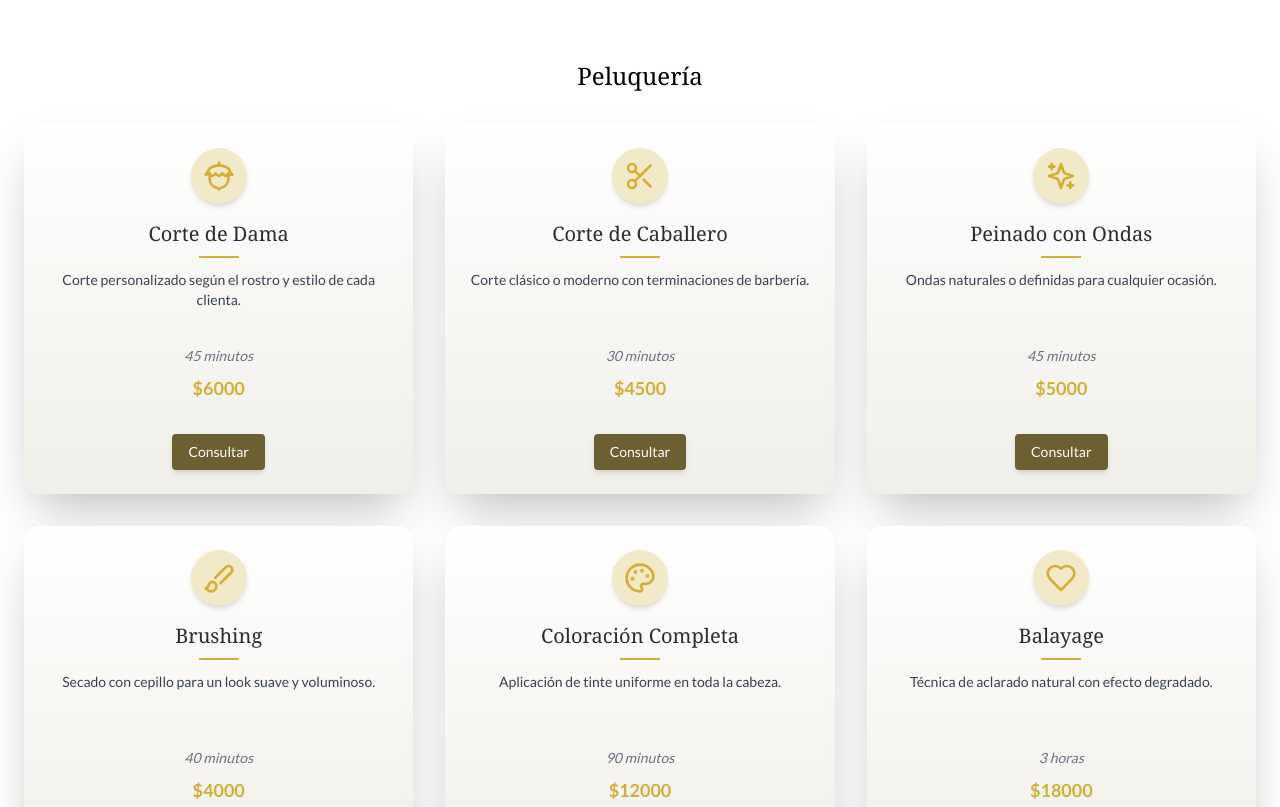
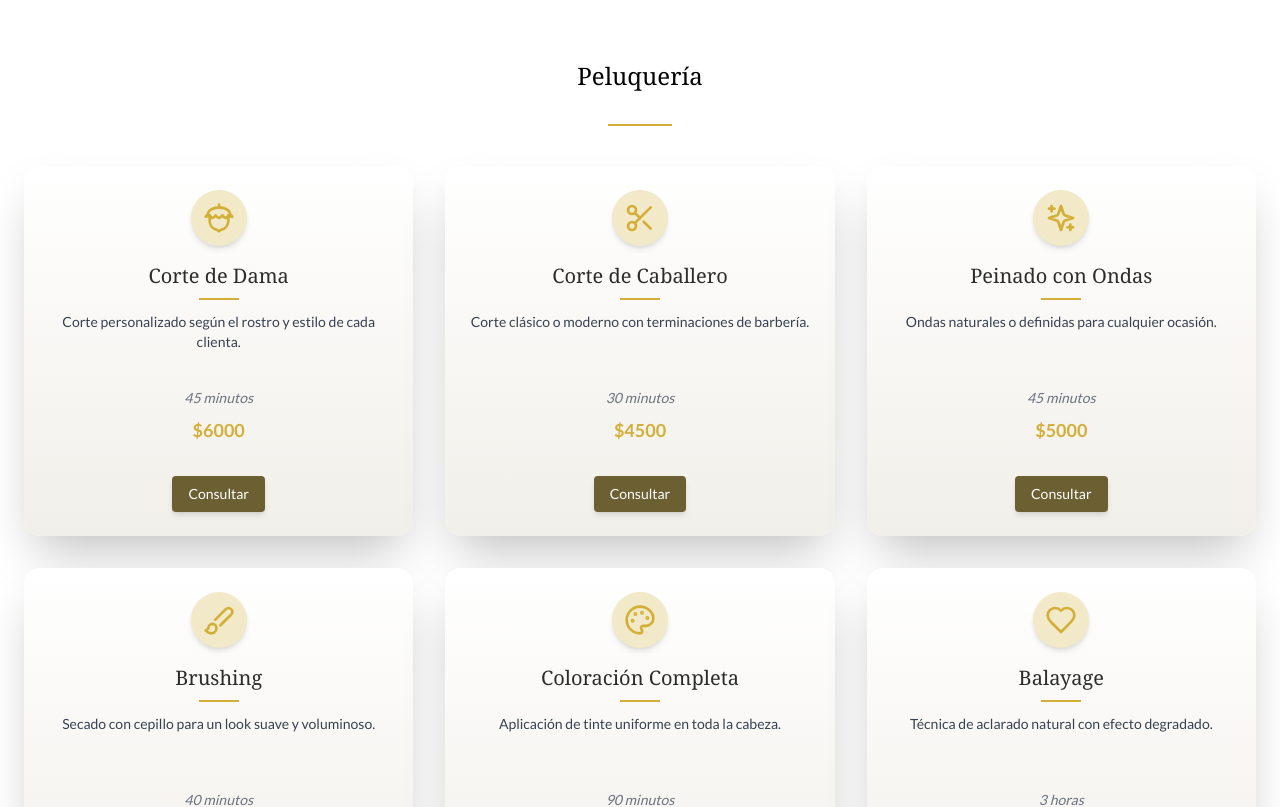
Before and after one commit to fede-cid/peluqueria-stella, a React (Vite) app in the folder project/: page / in a window 1280 px wide. Shown: the part 1380-2187 px from the top of the page. Built offline with nearby package versions, Linux system fonts and the light colour scheme.

Commit message:
nuevas tarjetas de servicios

```diff
--- a/project/src/App.tsx
+++ b/project/src/App.tsx
@@ -137,6 +137,7 @@ function ServiceSection({ title, services }: { title: string, services: any[] })
   return (
     <div className="mb-16">
       <h4 className="text-2xl font-serif mb-8 text-center">{title}</h4>
+      <div className="w-16 h-[2px] bg-[#D4AF37] mx-auto mb-10" />
       <div className="grid md:grid-cols-3 gap-8">
         {services.map((service, index) => (
           <ServiceCard key={index} {...service} />
```
